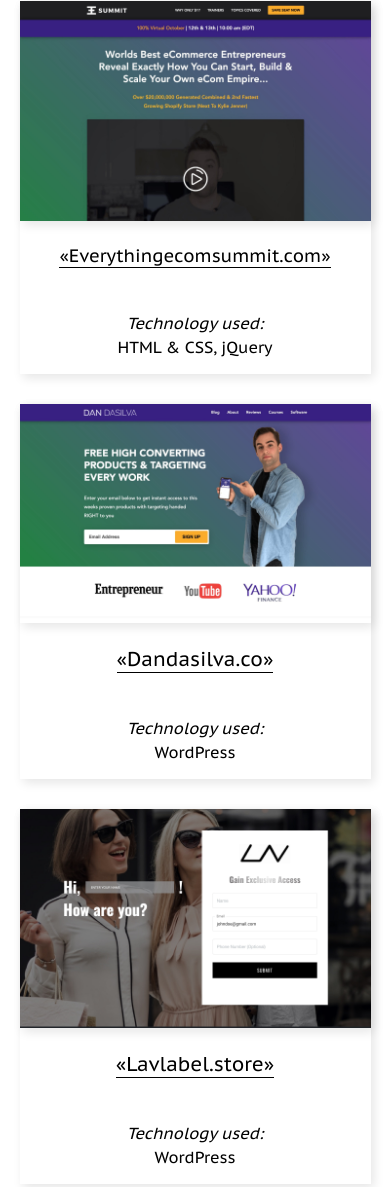
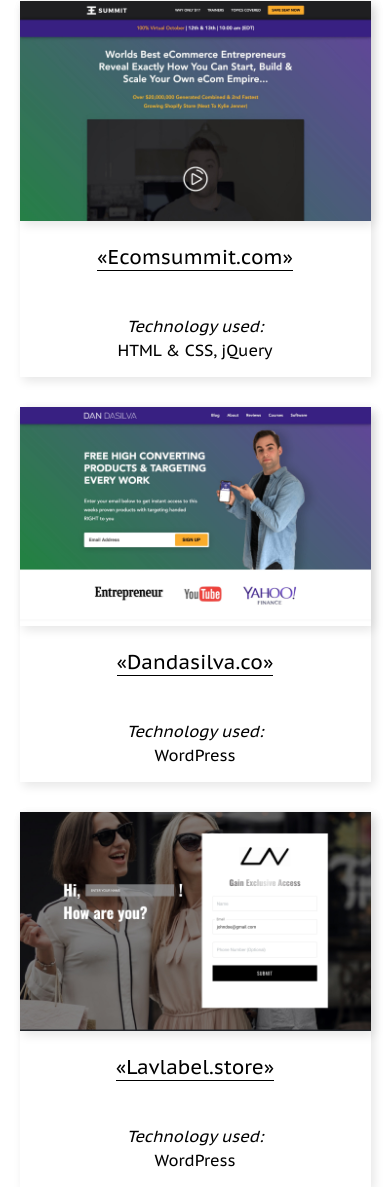
Before and after one commit to LypkaB/LypkaB.github.io, a plain HTML site: page index.html in a window 390 px wide. Shown: the part 2356-3543 px from the top of the page. Drawn offline with Linux system fonts and the light colour scheme.

Commit message:
Fixed bugs

```diff
--- a/css/media.css
+++ /dev/null
@@ -1,41 +0,0 @@
-/*	-------------------------------------------------
-	 Media
-	------------------------------------------------- */
-@media (max-width: 1160px) {
-    .container {
-        width: 100%;
-    }
-
-    /*<----- Portfolio ----->*/
-    .portfolio__projects {
-        justify-content: space-around;
-    }
-}
-
-@media (max-width: 992px) {
-    /*<----- Portfolio ----->*/
-    .portfolio-item {
-        flex-basis: 40%;
-    }
-
-    .last {
-        margin: 0 0 30px 0;
-    }
-}
-
-@media (max-width: 576px) {
-    /*<----- Portfolio ----->*/
-    .portfolio-item {
-        flex-basis: 90%;
-    }
-
-    /*<----- Portfolio ----->*/
-    .portfolio-item__img img:focus {
-        display: none;
-    }
-
-    /*<----- Footer ----->*/
-    .footer__content-inner {
-        flex-direction: column;
-    }
-}
--- a/css/style.css
+++ b/css/style.css
@@ -220,10 +220,6 @@
     border-bottom: 1px solid #0052c2;
 }
 
-.portfolio-item:nth-child(4) .portfolio-item__title {
-    font-size: 18px;
-}
-
 .portfolio-item__descr p {
     margin-top: 0;
     margin-bottom: 15px;
@@ -344,3 +340,44 @@
 .footer__socials-icons a:hover {
     color: #ffe400;
 }
+
+/*	-------------------------------------------------
+	 Media
+	------------------------------------------------- */
+@media (max-width: 1160px) {
+    .container {
+        width: 100%;
+    }
+
+    /*<----- Portfolio ----->*/
+    .portfolio__projects {
+        justify-content: space-around;
+    }
+}
+
+@media (max-width: 992px) {
+    /*<----- Portfolio ----->*/
+    .portfolio-item {
+        flex-basis: 45%;
+    }
+
+    .last {
+        margin: 0 0 30px 0;
+    }
+}
+
+@media (max-width: 576px) {
+    /*<----- Portfolio ----->*/
+    .portfolio-item {
+        flex-basis: 90%;
+    }
+
+    .portfolio-item__img img:focus {
+        display: none;
+    }
+
+    /*<----- Footer ----->*/
+    .footer__content-inner {
+        flex-direction: column;
+    }
+}
--- a/index.html
+++ b/index.html
@@ -15,7 +15,6 @@
     <!-- Styles -->
     <link rel="stylesheet" href="css/reset.css">
     <link rel="stylesheet" href="css/style.css">
-    <link rel="stylesheet" href="css/media.css">
 </head>
 <body>
     <!-- Header -->
@@ -127,17 +126,17 @@
                 </div>
                 <!-- /.portfolio__item -->
 
-                <!-- Everything Ecomsummit -->
+                <!-- Ecomsummit -->
                 <div class="portfolio-item">
                     <div class="portfolio-item__img">
-                        <img src="images/com-projects/case-4.jpg" alt="Case «Everything Ecomsummit»" tabindex="0">
+                        <img src="images/com-projects/case-4.jpg" alt="Case «Ecomsummit»" tabindex="0">
                         <div class="overlay"></div>
                     </div>
 
                     <div class="portfolio-item__content">
                         <div class="portfolio-item__title">
                             <a href="http://everythingecomsummit.com" target="_blank">
-                                «Everythingecomsummit.com»
+                                «Ecomsummit.com»
                             </a>
                         </div>
 
```
Also changed, not shown: training-projects.html (+0 -1 lines).
